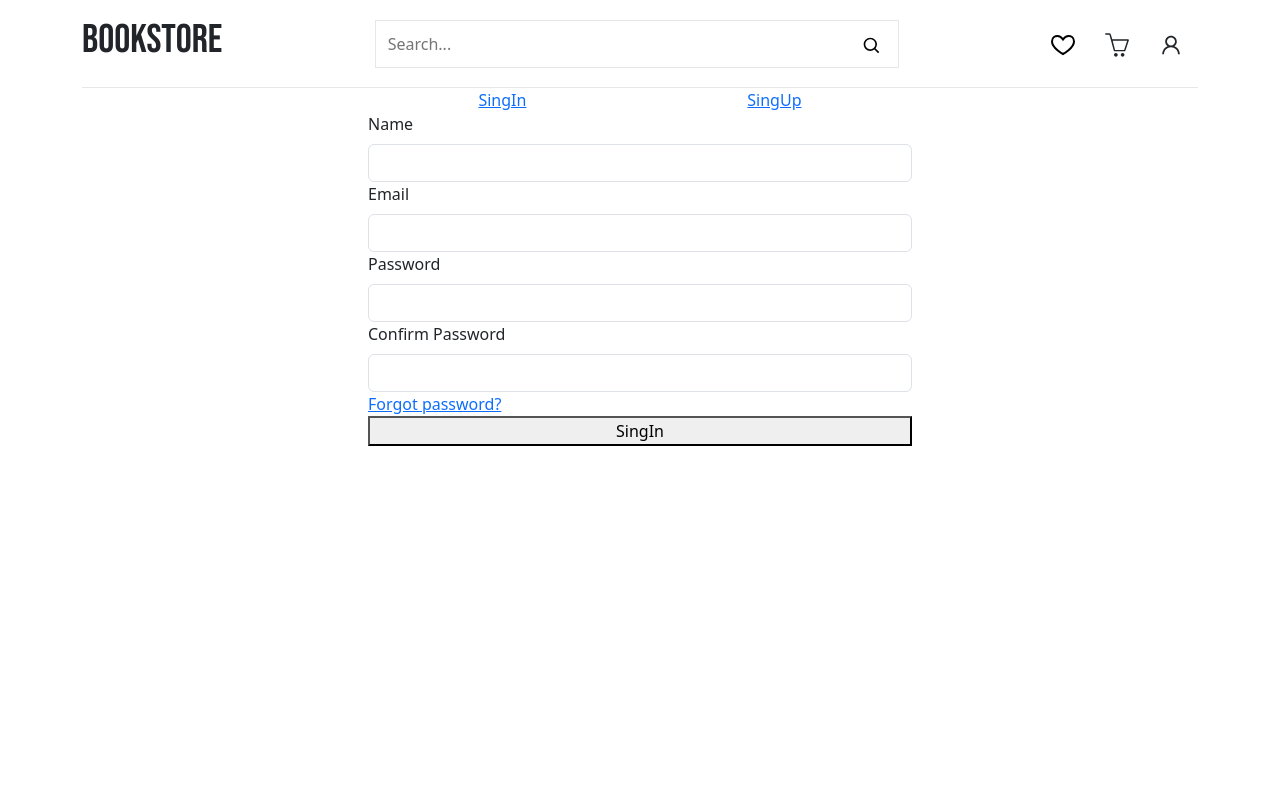
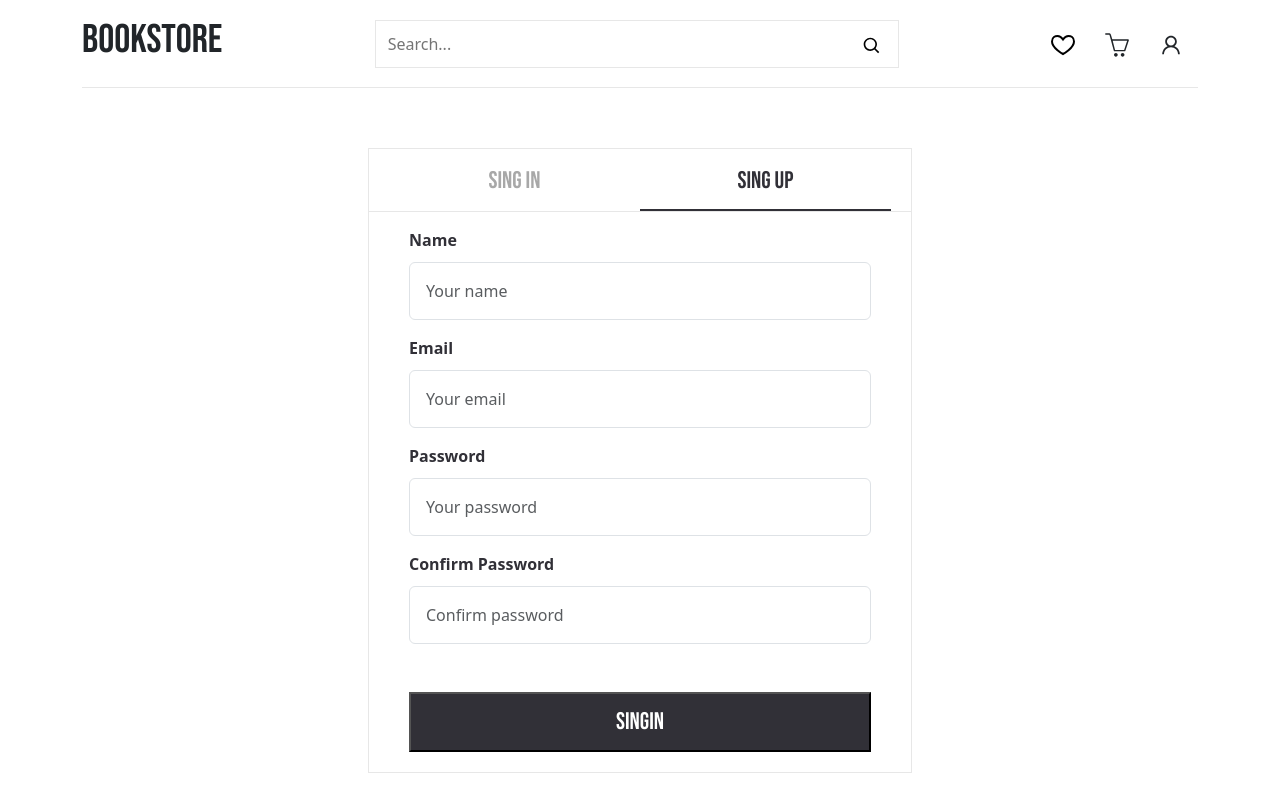
Before and after one commit to maksimSlizh/bookstore, a React (Vite) app: page /signup in a window 1280 px wide. Built offline with nearby package versions, Linux system fonts and the light colour scheme.

Commit message:
feat(auth) made style of auth

```diff
--- a/src/components/Auth/Account/index.tsx
+++ b/src/components/Auth/Account/index.tsx
@@ -1,4 +1,6 @@
 import React, { useState } from 'react'
+import { HiArrowLongLeft } from 'react-icons/hi2'
+import { NavLink } from 'react-router-dom'
 
 export function Account() {
   const [name, setName] = useState('')
@@ -33,36 +35,46 @@ export function Account() {
     setNewPassword('')
   }
   return (
+    <div className="account">
+      <NavLink to={`/`}><HiArrowLongLeft size={30} style={{ transform: "scale(1.5)", marginLeft: "5px", textDecoration: "none", color: "#313037", marginTop: "40px" }} /></NavLink>
+      <h1 className="title">Account</h1>
       <form className="row" onSubmit={handleSubmit}>
-      <h5>Peopile</h5>
+        <div className="account__body">
+          <h5 className="account__title">Peopile</h5>
+          <div className="account__item">
+            <div className="col-6">
+              <label className="auth__label">Name</label>
+              <input type="text" className="form-control p-3" placeholder="Harry Potter" onChange={handleChangeName} />
+            </div>
+            <div className="col-6">
+              <label className="auth__label">Email</label>
+              <input type="email" className="form-control p-3" placeholder="wizzard@example.com" onChange={handleChangeEmail} />
+            </div>
+          </div>
+          <h5 className="account__title">Password</h5>
+          <div className="account__item">
             <div className="col-md-6">
-        <label className="form-label">Name</label>
-        <input type="text" className="form-control" placeholder="Jane Doe" onChange={handleChangeName} />
+              <label className="auth__label">Password</label>
+              <input type="password" className="form-control p-3" onChange={handleChangePassword} placeholder="Your password" />
+            </div>
+          </div>
+          <div className="account__item">
+            <div className="col-md-6">
+              <label className="auth__label">New Password</label>
+              <input type="password" className="form-control p-3" onChange={handleChangeNewPassword}
+                placeholder="Your new password" />
             </div>
             <div className="col-md-6">
-        <label className="form-label">Email</label>
-        <input type="email" className="form-control" placeholder="c1B9b@example.com" onChange={handleChangeEmail} />
-      </div>
-      <h5>Password</h5>
-      <div className="col-md-6">
-        <label className="form-label">Password</label>
-        <input type="password" className="form-control" onChange={handleChangePassword} />
-      </div>
-      <div className="d-flex p-0">
-        <div className="col-md-6" style={{paddingLeft: '12px', paddingRight: '12px'}}>
-          <label className="form-label">New Password</label>
-          <input type="password" className="form-control" onChange={handleChangeNewPassword} />
-        </div>
-        <div className="col-md-6" style={{paddingLeft: '12px', paddingRight: '12px'}}>
-          <label className="form-label">Confirm Password</label>
-          <input type="password" className="form-control" />
+              <label className="auth__label">Confirm Password</label>
+              <input type="password" className="form-control p-3" placeholder="Confirm new password" />
             </div>
           </div>
-      <br />
-      <div className="d-flex gap-3 justify-content-end mt-5">
-        <button type="submit" className="btn btn-primary">Save Changes</button>
-        <button type="button" className="btn btn-secondary">Cancel</button>
+        </div>
+        <div className="d-flex gap-3 justify-content-end mt-5 mb-5">
+          <button type="submit" className="account__button">Save Changes</button>
+          <button type="button" className="account__button account__button-cancel">Cancel</button>
         </div>
       </form>
+    </div>
   )
 }
--- a/src/components/Auth/SignIn/index.tsx
+++ b/src/components/Auth/SignIn/index.tsx
@@ -4,6 +4,12 @@ import { NavLink } from 'react-router-dom'
 export function SignIn() {
   const [email, setEmail] = useState('')
   const [password, setPassword] = useState('')
+
+  const [isActive, setIsActive] = useState(true);
+
+  function handleLinkClick() {
+    setIsActive(!isActive);
+  }
 
   function handleChangeEmail(e) {
     setEmail(e.target.value)
@@ -21,23 +27,31 @@ export function SignIn() {
     setPassword('')
   }
   return (
-    <div className="d-flex justify-content-center flex-column" style={{width: '544px', margin: '0 auto'}}>
-      <div className="d-flex justify-content-between">
-        <NavLink to={'/signin'} style={{margin: '0 auto'}}>SingIn</NavLink>
-        <NavLink to={'/signup'} style={{margin: '0 auto'}}>SingUp</NavLink>
+    <div className="auth">
+      <div className="auth__item">
+      <NavLink
+          className={`auth__link ${isActive ? "active" : ""}`}
+          to={'/signin'}
+          onClick={handleLinkClick}
+        >
+          Sing In
+        </NavLink>
+        <NavLink className={"auth__link"} to={'/signup'}>Sing Up</NavLink>
       </div>
-      <form className="form d-flex flex-column"  onSubmit={handleSubmit}>
-        <div className="col">
-          <label className="form-label">Email</label>
-          <input type="email" className="form-control" onChange={handleChangeEmail} />
-        </div>
-        <div className="col">
-          <label className="form-label">Password</label>
-          <input type="password" className="form-control" onChange={handleChangePassword} />
-        </div>
-        <a href="">Forgot password?</a>
-        <button>SingIn</button>
-      </form>
+      <div className="auth__body">
+        <form className="form d-flex flex-column" onSubmit={handleSubmit}>
+          <div className="col mt-3">
+            <label className="auth__label">Email</label>
+            <input type="email" className="form-control p-3" onChange={handleChangeEmail} placeholder='Your email' />
+          </div>
+          <div className="col mt-3">
+            <label className="auth__label">Password</label>
+            <input type="password" className="form-control p-3" onChange={handleChangePassword} placeholder='Your password' />
+          </div>
+          <a href="#" className="auth__forgot mt-2">Forgot password ?</a>
+          <button className="auth__button mt-5">Sing In</button>
+        </form>
+      </div>
     </div>
   )
 }
--- a/src/components/Auth/SignUp/index.tsx
+++ b/src/components/Auth/SignUp/index.tsx
@@ -27,31 +27,32 @@ export function SignUp() {
     setPassword('')
   }
   return (
-    <div className="d-flex justify-content-center flex-column" style={{width: '544px', margin: '0 auto'}}>
-      <div className="d-flex justify-content-between">
-        <NavLink to={'/signin'} style={{margin: '0 auto'}}>SingIn</NavLink>
-        <NavLink to={'/signup'} style={{margin: '0 auto'}}>SingUp</NavLink>
+    <div className="auth">
+      <div className="auth__item">
+        <NavLink to={'/signin'} className={"auth__link"}>Sing In</NavLink>
+        <NavLink to={'/signup'} className={"auth__link"}>Sing Up</NavLink>
       </div>
-      <form className="form d-flex flex-column"  onSubmit={handleSubmit}>
-      <div className="col">
-        <label className="form-label">Name</label>
-        <input type="text" className="form-control" placeholder="" onChange={handleChangeName} />
+      <div className="auth__body">
+        <form className="form d-flex flex-column" onSubmit={handleSubmit}>
+          <div className="col mt-3">
+            <label className="auth__label">Name</label>
+            <input type="text" className="form-control p-3" placeholder="Your name" onChange={handleChangeName} />
+          </div>
+          <div className="col mt-3">
+            <label className="auth__label">Email</label>
+            <input type="email" className="form-control p-3" onChange={handleChangeEmail} placeholder="Your email" />
+          </div>
+          <div className="col mt-3">
+            <label className="auth__label">Password</label>
+            <input type="password" className="form-control p-3" onChange={handleChangePassword} placeholder="Your password" />
+          </div>
+          <div className="col mt-3">
+            <label className="auth__label">Confirm Password</label>
+            <input type="password" className="form-control p-3" placeholder="Confirm password" />
+          </div>
+          <button className="auth__button mt-5">SingIn</button>
+        </form>
       </div>
-        <div className="col">
-          <label className="form-label">Email</label>
-          <input type="email" className="form-control" onChange={handleChangeEmail} />
-        </div>
-        <div className="col">
-          <label className="form-label">Password</label>
-          <input type="password" className="form-control" onChange={handleChangePassword} />
-        </div>
-        <div className="col">
-          <label className="form-label">Confirm Password</label>
-          <input type="password" className="form-control" />
-        </div>
-        <a href="">Forgot password?</a>
-        <button>SingIn</button>
-      </form>
     </div>
   )
 }
--- /dev/null
+++ b/src/style/Auth/_account.scss
@@ -0,0 +1,44 @@
+.account {
+
+  &__body {
+    border-bottom: 1px solid #E7E7E7;
+    padding-bottom: 40px;
+  }
+
+  &__title {
+    font-family: 'Bebas Neue', sans-serif;
+    text-transform: uppercase;
+    font-weight: 500;
+    font-size: 24px;
+    line-height: 32px;
+    margin-top: 30px;
+    margin-bottom: 16px;
+  }
+
+  &__item {
+    display: flex;
+    gap: 30px;
+    // margin: 0;
+    // padding: 0;
+  }
+
+  &__button {
+    border: none;
+    max-width: 256px;
+    width: 100%;
+    background: #313037;
+    font-family: 'Bebas Neue', sans-serif;
+    font-weight: 500;
+    font-size: 24px;
+    line-height: 32px;
+    color: #FFFFFF;
+    text-transform: uppercase;
+    text-align: center;
+    padding: 16px 0;
+
+    &-cancel {
+      background: #E7E7E7;
+      color: #313037;
+    }
+  }
+}
--- /dev/null
+++ b/src/style/Auth/_auth.scss
@@ -0,0 +1,66 @@
+.auth {
+  max-width: 544px;
+  width: 100%;
+  margin: 60px auto 0;
+  padding: 20px 0;
+  border: 1px solid #E7E7E7;
+
+  &__item {
+    display: flex;
+    justify-content: center;
+    border-bottom: 1px solid #E7E7E7;
+
+  }
+
+  &__link {
+    text-align: center;
+    padding-bottom: 16px;
+    font-family: 'Bebas Neue', sans-serif;
+    width: calc(100% / 2 - 20px);
+    font-weight: 500;
+    font-size: 24px;
+    line-height: 24px;
+    text-decoration: none;
+    color: #A8A8A8;
+
+    &:active {
+      border-bottom: 2px solid #313037;
+      color: #313037;
+    }
+  }
+
+  &__body {
+    padding: 0 40px;
+  }
+
+  &__label {
+    margin-bottom: 10px;
+    color: #313037;
+    font-size: 16px;
+    font-weight: 700;
+  }
+
+  &__forgot {
+    color: #313037;
+    font-size: 14px;
+    line-height: 32px;
+    text-decoration: none;
+  }
+
+  &__button {
+    font-family: 'Bebas Neue', sans-serif;
+    font-size: 24px;
+    line-height: 24px;
+    font-weight: 500;
+    text-transform: uppercase;
+    width: 100%;
+    padding: 16px 0;
+    background-color: #313037;
+    color: #FFFFFF;
+  }
+}
+
+.active {
+  border-bottom: 2px solid #313037;
+  color: #313037;
+}
--- a/src/style/Title/_title.scss
+++ b/src/style/Title/_title.scss
@@ -2,7 +2,7 @@
   font-family: 'Bebas Neue', sans-serif;
   text-transform: uppercase;
   margin-top: 40px;
-  margin-bottom: 50px;
+  margin-bottom: 40px;
   font-weight: 500;
   font-size: 56px;
   line-height: 64px;
--- a/src/style/app.scss
+++ b/src/style/app.scss
@@ -11,3 +11,5 @@
 @import "./Pagination/pagination.scss";
 @import "./Card/card.scss";
 @import "./Cart/cart.scss";
+@import "./Auth/auth.scss";
+@import "./Auth/account.scss";
```
Lines whose indentation alone changed are shown as unchanged.
